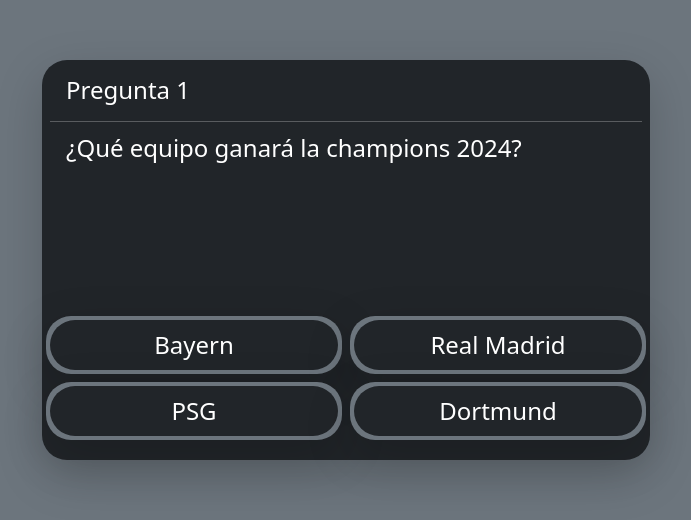
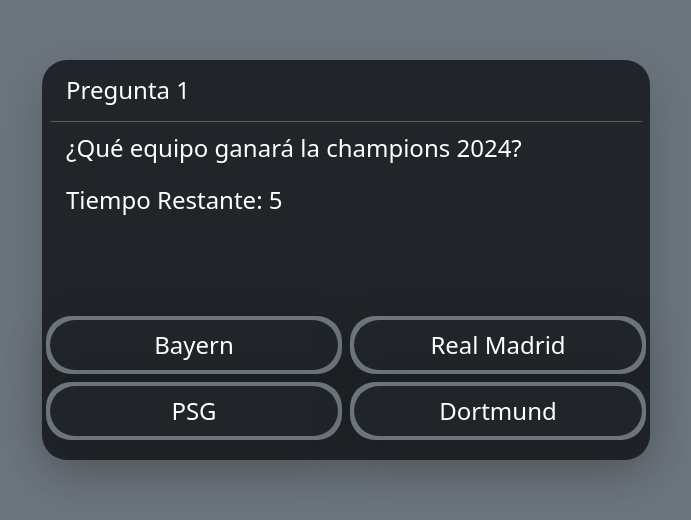
Before and after one commit to EricWithC04/quiz-app-mineria, a React (Vite) app: page / in a window 1280 px wide. Shown: the part 132-652 px from the top of the page, without its empty margins (294-985 px from the left). Built offline with nearby package versions, Linux system fonts and the light colour scheme.

Commit message:
feat: timer

```diff
--- a/src/App.jsx
+++ b/src/App.jsx
@@ -7,6 +7,31 @@
   const [currentQuestion, setCurrentQuestion] = useState(0)
   const [points, setPoints] = useState(0)
   const [isFinished, setIsFinished] = useState(false)
+  const [time, setTime] = useState(10)
+  const [timeFinished, setTimeFinished] = useState(false)
+
+  useEffect(() => {
+    const timeInterval = setInterval(() => {
+      if (time > 0) setTime((prevTime) => prevTime - 1);
+      if (time === 0) setTimeFinished(true)
+    }, 1000)
+
+    return () => clearInterval(timeInterval)
+  }, [time])
+
+  useEffect(() => {
+    if (timeFinished) {
+      setTimeout(() => {
+        setTime(10)
+        setTimeFinished(false)
+        if (currentQuestion === questions.length - 1) {
+          setIsFinished(true)
+        } else {
+          setCurrentQuestion(currentQuestion + 1)
+        }
+      }, 800)
+    }
+  }, [timeFinished])
 
   const handleClick = (correct, e) => {
     e.target.classList.remove("bg-dark")
@@ -25,6 +50,7 @@
       } else {
         setCurrentQuestion(currentQuestion + 1)
       }
+      setTime(10)
     }, 1000)
   }
 
@@ -51,6 +77,7 @@
             <h4 className='align-self-start ms-4'>Pregunta {currentQuestion + 1}</h4>
             <hr className='m-2'/>
             <p className='align-self-start ms-4'>{questions[currentQuestion].question}</p>
+            <p className='align-self-start ms-4'>Tiempo Restante: {time}</p>
           </div>
           <div className='container'>
             {[0, 2].map((startIndex, rowIndex) => (
```
